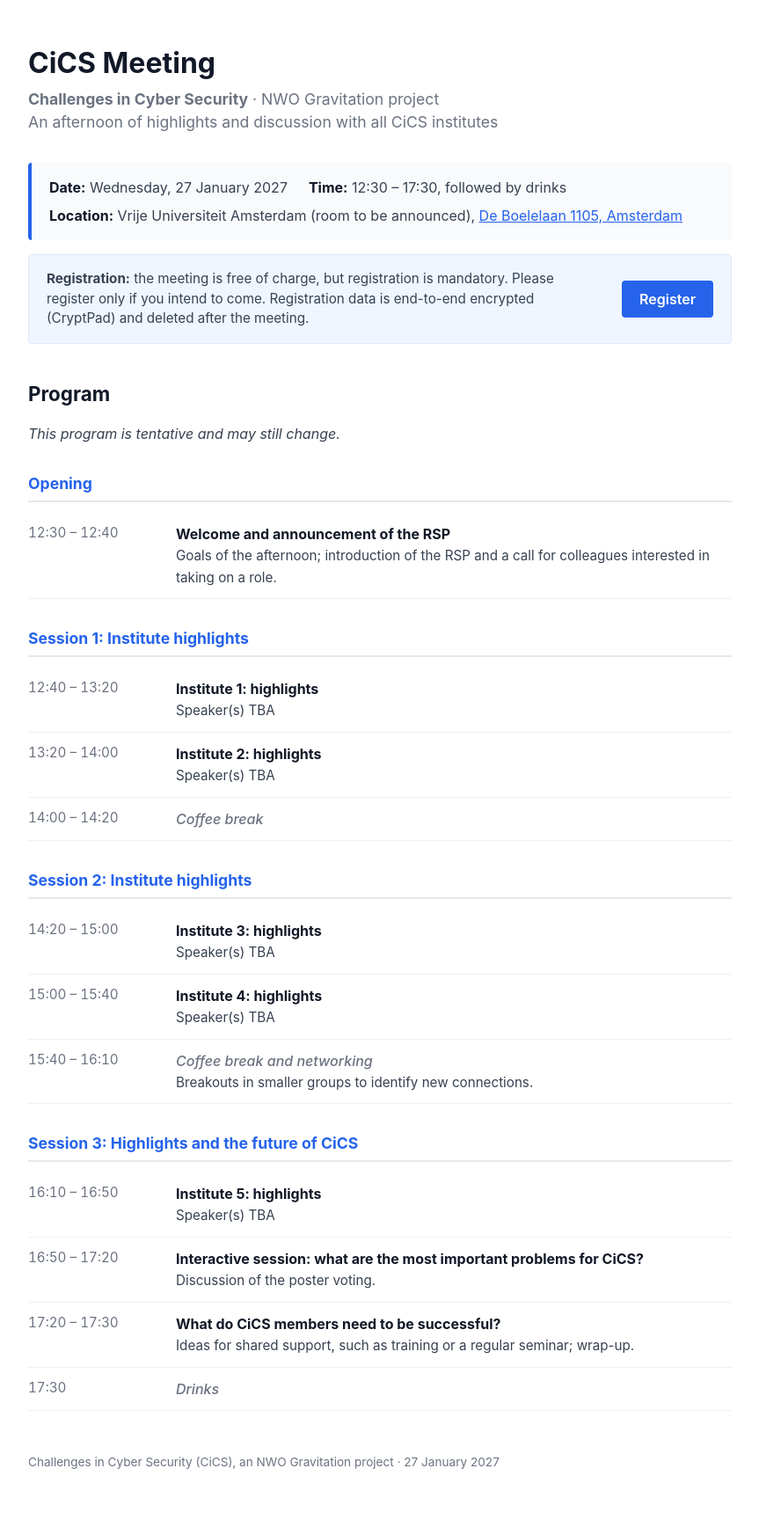
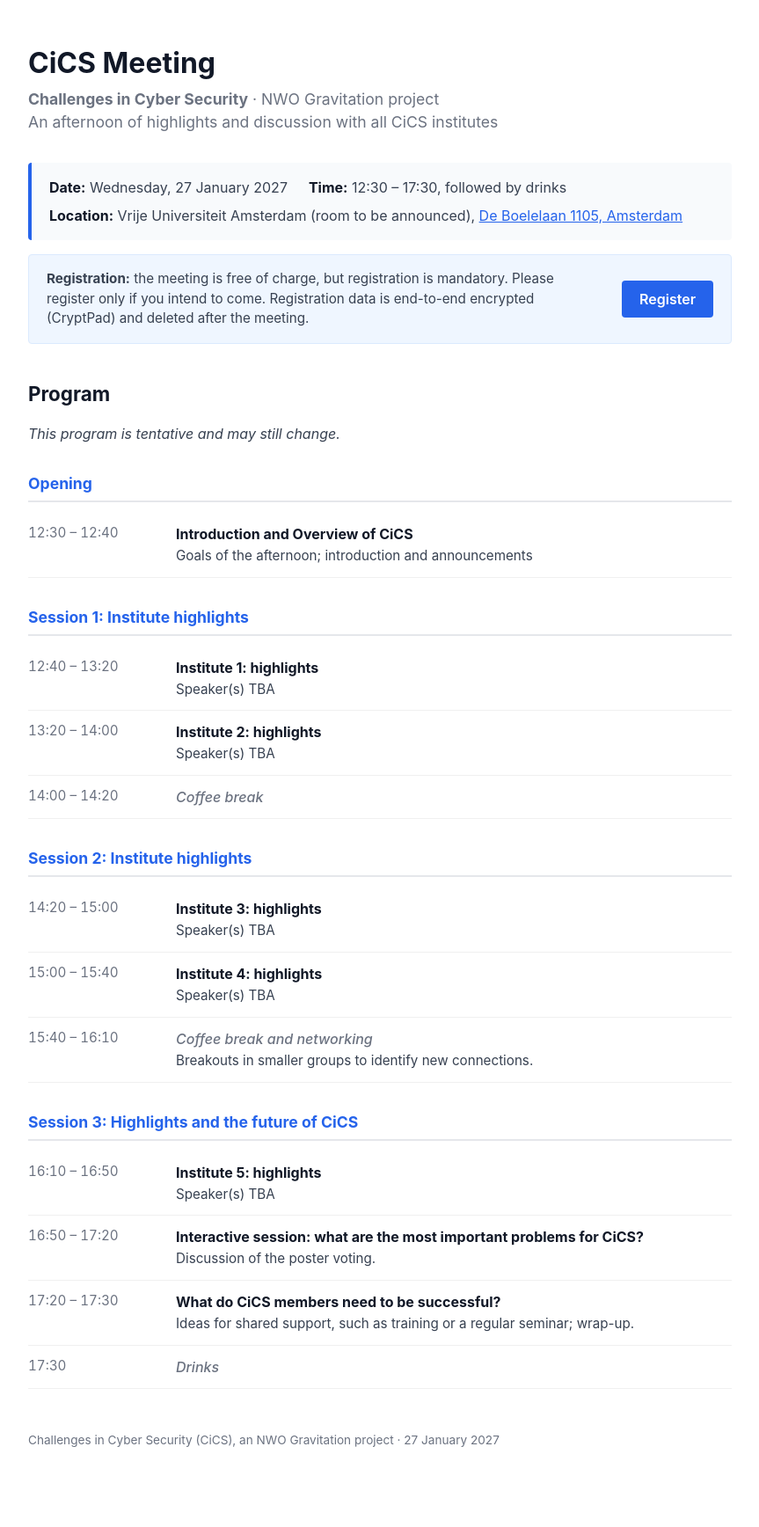
Before and after one commit to CiCS-project/meeting-2027, a Jekyll site: the page built from index.html, in a window 1280 px wide. Shown: the whole page at 88% size, without its empty margins (208-1071 px from the left). Built offline with Jekyll 4.4.1, drawn with Linux system fonts in a browser that asks for light colours; after the commit the page ends 1711 px from its top, so only the background shows below that.

Commit message:
Update program.yml

```diff
--- a/_data/program.yml
+++ b/_data/program.yml
@@ -5,8 +5,8 @@
 - session: "Opening"
   items:
     - time: "12:30 – 12:40"
-      title: "Welcome and announcement of the RSP"
-      detail: "Goals of the afternoon; introduction of the RSP and a call for colleagues interested in taking on a role."
+      title: "Introduction and Overview of CiCS"
+      detail: "Goals of the afternoon; introduction and announcements"
 
 - session: "Session 1: Institute highlights"
   items:
```
